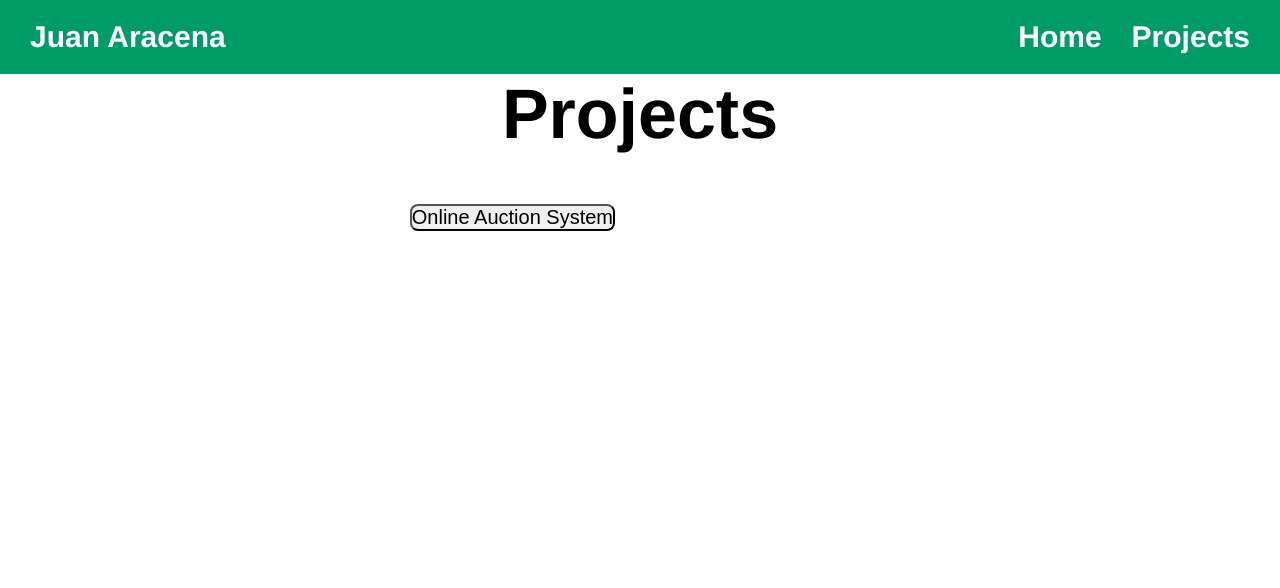
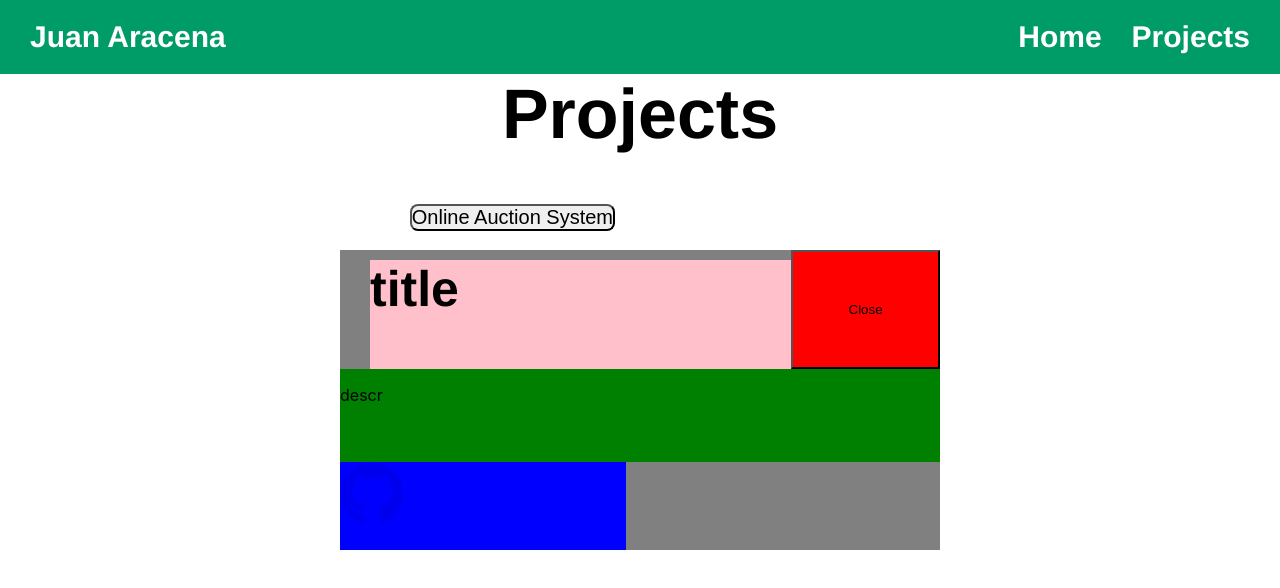
Before and after one commit to JuanAracena/PersonalWebsite, a React (Create React App) app: page /projects in a window 1280 px wide. Both pictures are taken after a click on the button "Online Auction System". Shown: the top 588 px of the page. Built offline with nearby package versions, Linux system fonts and the light colour scheme; the HTML template or start-up script is replaced by a standard one.

Commit message:
Added grid areas for the elements inside curtain

```diff
--- a/src/components/Projects.js
+++ b/src/components/Projects.js
@@ -2,6 +2,7 @@ import React from "react";
 import {FaGithub} from "react-icons/fa";
 import './ProjectsStyles.css'
 import {useState} from "react"
+import { isVisible } from "@testing-library/user-event/dist/utils";
 
 
 function hiddenDiv(title, descr, github, isVisible, setIsVisible){
@@ -10,7 +11,10 @@ function hiddenDiv(title, descr, github, isVisible, setIsVisible){
     return (
         <div id="curtain">
             <h1>{title}</h1>
-            <input id="closeButton" type="button" value="Close" onClick={() => setIsVisible}></input>
+            <input id="closeButton" type="button" value="Close" onClick={(event) => {
+                event.preventDefault();
+                setIsVisible(!isVisible);
+            }}></input>
             <div id="description">
                 <p>{descr}</p>
             </div>
@@ -26,7 +30,7 @@ function Projects() {
     // const button = document.querySelector("div description")
     // console.log(button)
 
-    const [isVisible, setIsVisible] = useState("false");
+    const [isVisible, setIsVisible] = useState(false);
 
     return (
         <div id="list">
@@ -35,11 +39,12 @@ function Projects() {
                 <div classname="project-card">
                     <img classname="proj" src=""></img>
                     <div classname="content">
-                        <input id="projButton" type="button" value="Online Auction System" onClick={() => setIsVisible(!isVisible)}>
+                        <input id="projButton" type="button" value="Online Auction System" onClick={(event) => {event.preventDefault()
+                        setIsVisible(!isVisible)}}>
                         {isVisible ? console.log("Show content") : console.log("Hide content")}
                         </input>
                         {isVisible && (
-                            hiddenDiv("title", "descr", "github", isVisible, setIsVisible(!isVisible))
+                            hiddenDiv("title", "descr", "github", isVisible, setIsVisible)
                         )}
 
                     </div>
--- a/src/components/ProjectsStyles.css
+++ b/src/components/ProjectsStyles.css
@@ -32,14 +32,43 @@
     position:absolute;
     z-index: 10;
     display: grid;
-    background-color: black;
+    background-color: gray;
     top: 50%;
     left: 50%;
     width: 600px;
     height: 300px;
     transform: translate(-50%, -50%);
+    grid-template-areas:
+        'T T T C'
+        'D D D D'
+        'D D D D'
+        'G G . .';
 
 
+}
+
+#curtain h1{
+    margin-left: 30px;
+    margin-top: 10px;
+    font-family: Helvetica;
+    grid-area: T;
+    font-size: 50px;
+    background-color: pink;
+}
+
+#description{
+    grid-area: D;
+    background-color: green;
+}
+
+#link{
+    grid-area: G;
+    background-color: blue;
+}
+
+#closeButton {
+    grid-area: C;
+    background-color: red;
 }
 
 #projButton{
```
